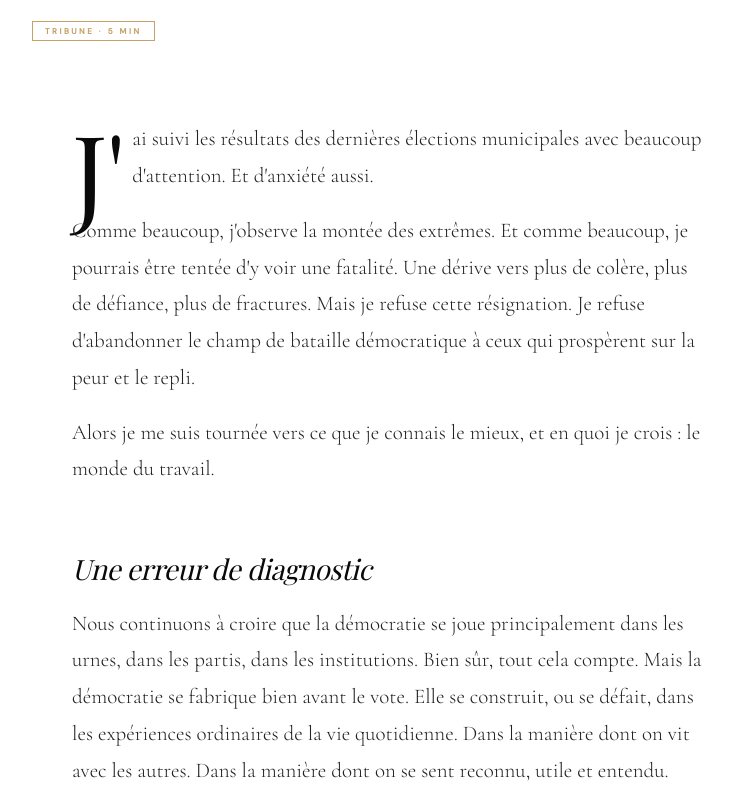
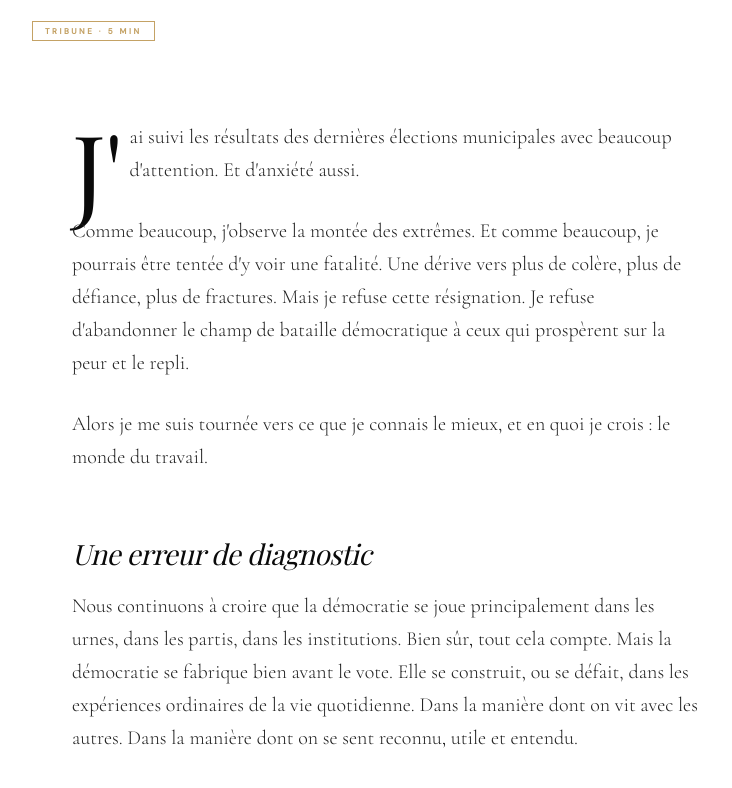
Before and after one commit to SteveMrld/Prisme, a Next.js app: page /articles/moreno in a window 1280 px wide. Shown: the part 541-1329 px from the top of the page, without its empty margins (252-984 px from the left). Built offline with nearby package versions, Linux system fonts and the light colour scheme; no server answers; a web font is replaced by a local one.

Commit message:
fix: espacement NYT-standard — paragraphes 1.4em, h2 2.2em/0.5em, line-height 1.65

```diff
--- a/app/article-content.css
+++ b/app/article-content.css
@@ -7,10 +7,10 @@
 .article-body p,
 .articleBody p {
   font-family: 'Cormorant Garamond', serif;
-  font-size: 21px;
-  line-height: 1.75;
+  font-size: 20px;
+  line-height: 1.65;
   color: #222;
-  margin-bottom: 18px;
+  margin-bottom: 1.4em;
 }
 
 .article-body h2,
@@ -20,9 +20,9 @@
   font-family: 'Playfair Display', serif;
   font-weight: 400;
   color: var(--encre);
-  margin-top: 52px;
-  margin-bottom: 24px;
-  line-height: 1.2;
+  margin-top: 2.2em;
+  margin-bottom: 0.5em;
+  line-height: 1.15;
   letter-spacing: -0.5px;
 }
 
--- a/components/ArticleLayout.module.css
+++ b/components/ArticleLayout.module.css
@@ -122,10 +122,10 @@
 
 .articleBody p {
   font-family: 'Cormorant Garamond', serif;
-  font-size: 21px;
-  line-height: 1.85;
+  font-size: 20px;
+  line-height: 1.65;
   color: #222;
-  margin-bottom: 28px;
+  margin-bottom: 1.4em;
 }
 
 .articleBody h2 {
@@ -134,8 +134,8 @@
   font-weight: 400;
   font-style: italic;
   color: var(--encre);
-  margin-bottom: 28px;
-  margin-top: 56px;
+  margin-bottom: 0.5em;
+  margin-top: 2.2em;
 }
 
 .footer {
```
